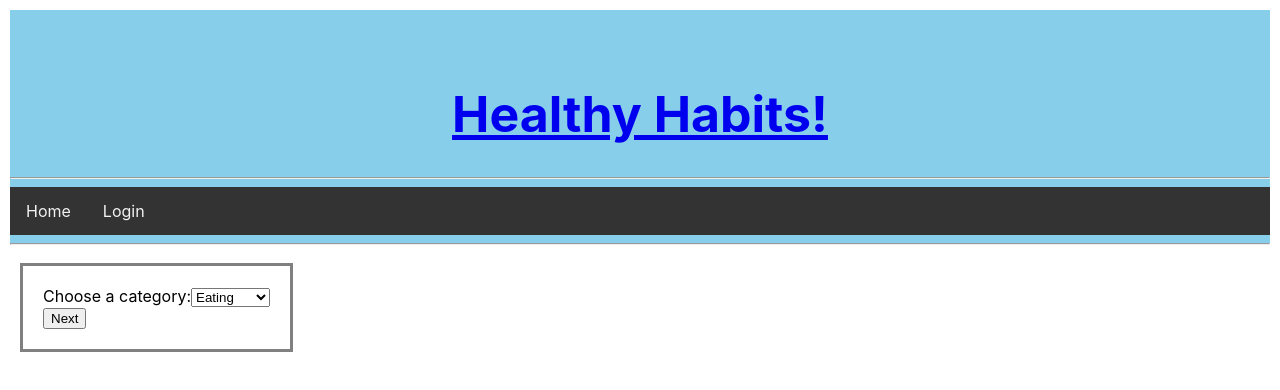
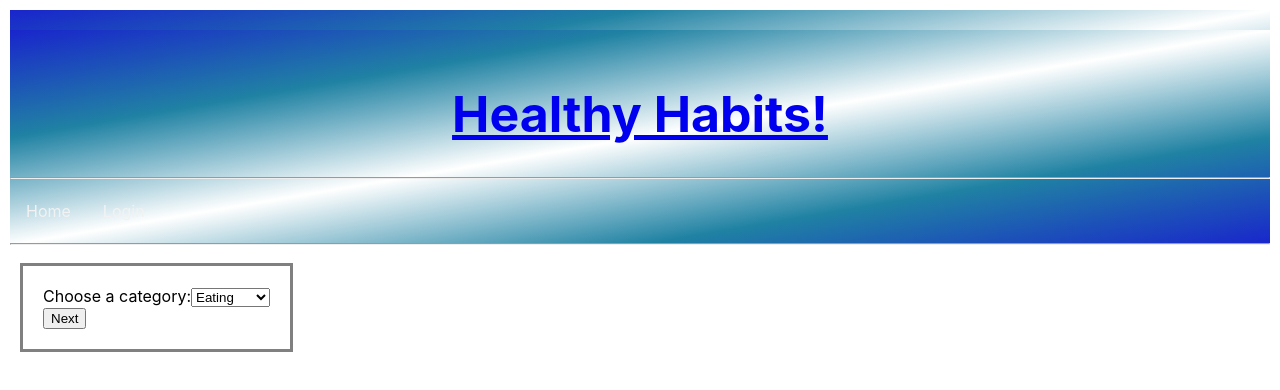
Before and after one commit to dorrianweber/healthyHabits, a React (Create React App) app in the folder healthyhabits/: page /form in a window 1280 px wide. Shown: the top 390 px of the page. Built offline with nearby package versions, Linux system fonts and the light colour scheme.

Commit message:
Updated the styles.css file

```diff
--- a/healthyhabits/public/style.css
+++ b/healthyhabits/public/style.css
@@ -1,9 +1,18 @@
 header {
   /* padding: 30px; */
   text-align: center;
-  background-color: skyblue;
+
   padding-top: 20px;
   width: 100%;
+
+  background-image: linear-gradient(
+    to bottom right,
+    rgb(25, 37, 204),
+    rgb(32, 130, 163),
+    white,
+    rgb(32, 130, 163),
+    rgb(25, 37, 204)
+  );
 }
 
 header h1 {
@@ -35,7 +44,7 @@ body {
 
 .topnav {
   overflow: hidden;
-  background-color: #333;
+
   width: auto;
 }
 
@@ -233,3 +242,7 @@ input {
   background-size: cover;
   position: relative;
 }
+
+.welcome {
+  background-color: black;
+}
--- a/healthyhabits/src/components/header.js
+++ b/healthyhabits/src/components/header.js
@@ -1,13 +1,15 @@
 import React from "react";
-import { useAuthState } from "../utils/state"
-
+import { useAuthState } from "../utils/state";
 
 function Header() {
-    const state = useAuthState()
+  const state = useAuthState();
 
   return (
     <div>
-      <header className="display-flex justify-space-between align-center p-2">
+      <header
+        id="header"
+        className="display-flex justify-space-between align-center p-2"
+      >
         <h1>
           <a className="title" href="/">
             Healthy Habits!
@@ -15,15 +17,22 @@ function Header() {
         </h1>
         <hr />
         <nav className="topnav">
-            <a href="/">Home</a>
-          {!state.isAuthenticated ? <div><a href={"/login"}>Login</a></div> :
-          <div>
-          <a href="/profile">Profile</a>
-          <a href="/form">Log your habits</a>
-          <a href="/logout" className="no-button" id="logout">
-            Logout
+          <a className="home" href="/">
+            Home
           </a>
-          </div>}
+          {!state.isAuthenticated ? (
+            <div>
+              <a href={"/login"}>Login</a>
+            </div>
+          ) : (
+            <div>
+              <a href="/profile">Profile</a>
+              <a href="/form">Log your habits</a>
+              <a href="/logout" className="no-button" id="logout">
+                Logout
+              </a>
+            </div>
+          )}
         </nav>
         <hr />
       </header>
```
Also changed, not shown: 1 other file (tests, documents, lock files or other folders).
